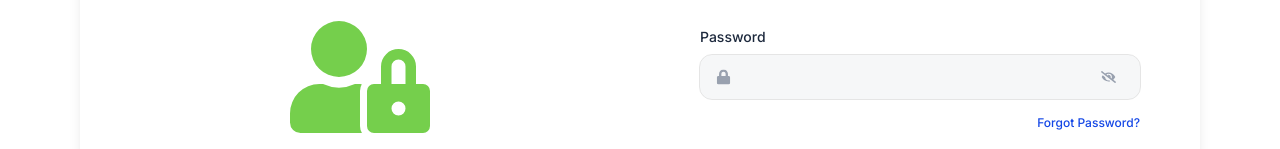
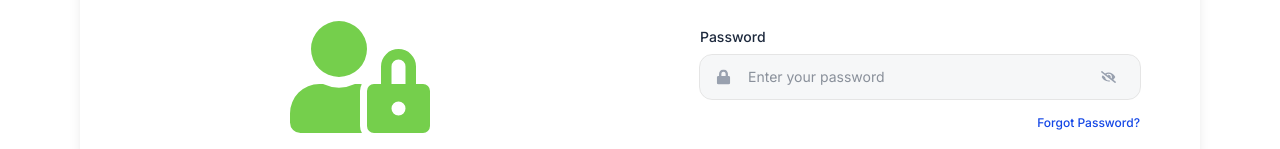
Before and after one commit to averageCoder-bit/leaf-trade, a React (Vite) app: page /login in a window 1280 px wide. Shown: the part 320-469 px from the top of the page. Built offline with nearby package versions, Linux system fonts and the light colour scheme; no server answers.

Commit message:
fix: login form input length validation

```diff
--- a/src/frontend/auth/Login.tsx
+++ b/src/frontend/auth/Login.tsx
@@ -232,6 +232,7 @@ const Login = () => {
                   autoComplete="email"
                   required
                   onChange={handleEmailChange}
+                  maxLength={254}
                   placeholder="you@example.com"
                 />
               </div>
@@ -249,8 +250,11 @@ const Login = () => {
                   value={password}
                   type={isShowPassword ? "text" : "password"}
                   onChange={handlePasswordChange}
+                  minLength={15}
+                  maxLength={64}
                   className="w-full pl-12 text-sm outline outline-black/10 rounded-xl p-2 bg-gray-100/70 focus:bg-white focus:outline-[#85d65c] transition-colors duration-300"
                   name="password"
+                  placeholder="Enter your password"
                   required
                   autoComplete="current-password"
                 />
```
